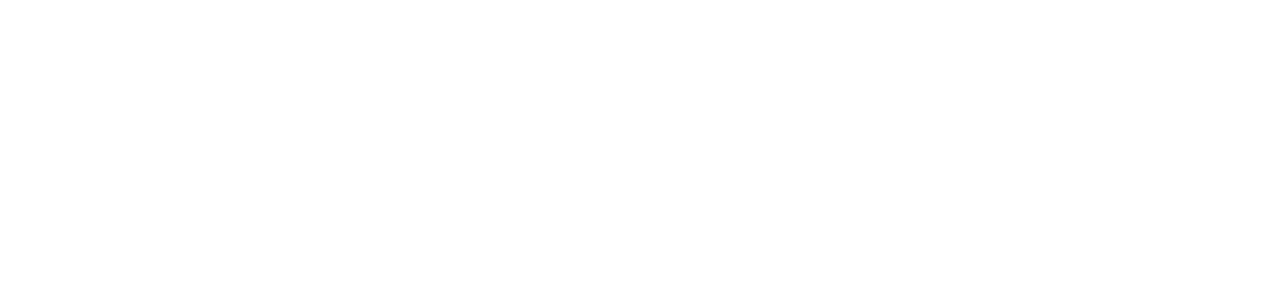
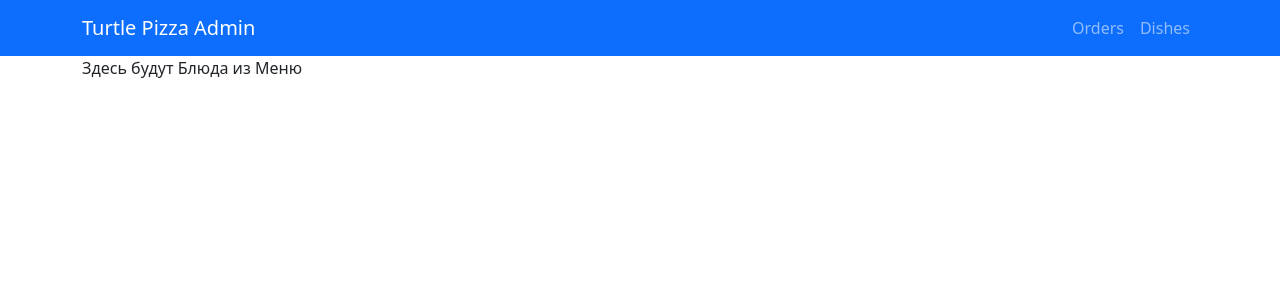
Before and after one commit to ArsenSadykov2/HomeWork-71, a React (Vite) app: page /admin in a window 1280 px wide. Shown: the top 300 px of the page. Built offline with nearby package versions, Linux system fonts and the light colour scheme.

Commit message:
Created two different toolbars for admin and client part.

```diff
--- a/src/App.tsx
+++ b/src/App.tsx
@@ -1,8 +1,21 @@
 import './App.css'
+import Admin from "./containers/Admin/Admin.tsx";
+import Client from "./containers/Client/Client.tsx";
+import {Route, Routes} from "react-router-dom";
 
 const App = () => (
     <>
-
+        <Routes>
+            <Route
+                path="/admin"
+                element={(
+                    <Admin/>)}
+            />
+            <Route
+                path="/"
+                element={(<Client/>)}
+            />
+        </Routes>
     </>
 );
 
--- /dev/null
+++ b/src/components/ToolBar/ToolBarAdmin.tsx
@@ -0,0 +1,24 @@
+import {NavLink} from "react-router-dom";
+
+
+const ToolBarAdmin = () => {
+    return (
+        <nav className="navbar navbar-expand-lg navbar-dark bg-primary">
+            <div className="container">
+                <NavLink to='/admin' className="navbar-brand">Turtle Pizza Admin</NavLink>
+                <div className="collapse navbar-collapse">
+                    <ul className="navbar-nav ms-auto">
+                        <li className="nav-item">
+                            <NavLink to='/orders' className="nav-link">Orders</NavLink>
+                        </li>
+                        <li className="nav-item">
+                            <NavLink to='/new-dish' className="nav-link">Dishes</NavLink>
+                        </li>
+                    </ul>
+                </div>
+            </div>
+        </nav>
+    );
+};
+
+export default ToolBarAdmin;
--- /dev/null
+++ b/src/components/ToolBar/ToolBarClient.tsx
@@ -0,0 +1,14 @@
+import {NavLink} from "react-router-dom";
+
+
+const ToolBarClient = () => {
+    return (
+        <nav className="navbar navbar-expand-lg navbar-dark bg-primary">
+            <div className="container">
+                <NavLink to='/' className="navbar-brand">Turtle Pizza Service</NavLink>
+            </div>
+        </nav>
+    );
+};
+
+export default ToolBarClient;
--- /dev/null
+++ b/src/containers/Admin/Admin.tsx
@@ -0,0 +1,16 @@
+import ToolBarAdmin from "../../components/ToolBar/ToolBarAdmin.tsx";
+
+const Admin = () => {
+    return (
+        <>
+            <header><ToolBarAdmin/></header>
+            <main>
+                <div className="container">
+                    Здесь будут Блюда из Меню
+                </div>
+            </main>
+        </>
+    );
+};
+
+export default Admin;
--- /dev/null
+++ b/src/containers/Client/Client.tsx
@@ -0,0 +1,16 @@
+import ToolBarClient from "../../components/ToolBar/ToolBarClient.tsx";
+
+const Client = () => {
+    return (
+        <>
+            <header><ToolBarClient/></header>
+            <main>
+                <div className="container">
+                    Здесь будут Блюда из Меню для покупателя
+                </div>
+            </main>
+        </>
+    );
+};
+
+export default Client;
--- /dev/null
+++ b/src/globalConstants.ts
@@ -0,0 +1 @@
+export const BASE_URL = 'https://arsen-js27-default-rtdb.europe-west1.firebasedatabase.app/';
```
Also changed, not shown: src/axiosApi.ts (added, +9 -0 lines).
